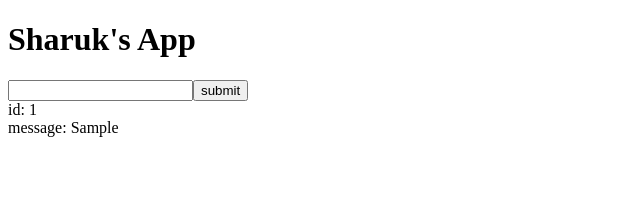
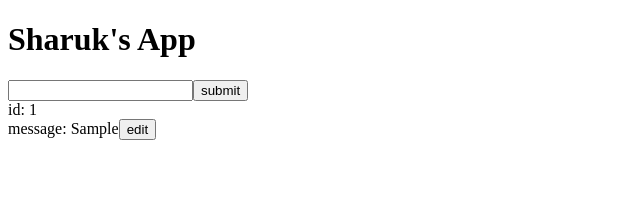
Before and after one commit to shaiksharuk/postgres-nodejs-template-cra, a React (Create React App) app: page / in a window 1280 px wide. Both pictures are taken after typing "Sample" into the empty fields and a click on the button "submit". Shown: the top 209 px of the page, without its empty margins (0-640 px from the left). Built offline with nearby package versions, Linux system fonts and the light colour scheme.

Commit message:
implement add and edit message functions

```diff
--- a/src/App.tsx
+++ b/src/App.tsx
@@ -7,11 +7,24 @@ function App() {
   const addItem = (item: Item) => {
     setItems([...items, item]);
   }
+  const editItem = (item: Item) => {
+    const idx = items.findIndex((i) => i.id===item.id)
+    if (idx < 0) {
+      window.alert(`invlaid idx: ${idx}`);
+      return
+    }
+    const newItems = [...items];
+    newItems[idx] = {
+      id: item.id,
+      message: item.message,
+    }
+    setItems(newItems);
+  }
   return (
     <div className="App">
       <h1>Sharuk's App</h1>
       <ItemInput addItem={addItem} maxId={Math.max(...[0, ...items.map(i => i.id)])} />
-      <ItemList items={items} />
+      <ItemList items={items} editItem={editItem}/>
     </div>
   );
 }
--- a/src/components/ItemList.tsx
+++ b/src/components/ItemList.tsx
@@ -28,24 +28,55 @@ export type Item = {
   message: string;
 }
 
-type ItemProps = Item;
+type ItemViewProps = {
+  item: Item;
+  editItem: (item: Item) => void;
+};
 
-function ItemView({ id, message }: ItemProps) {
-  return (
+function ItemView({ item: { id, message }, editItem }: ItemViewProps) {
+  const [isEditing, setIsEditing] = useState(false);
+  const [text, setText] = useState(message);
+  const startEditing = () => {
+    setIsEditing(true);
+  }
+  const cancelEditing = () => {
+    setIsEditing(false);
+    setText(message);
+  }
+  const textChangeHandler: React.ChangeEventHandler<HTMLInputElement> = (event) => {
+    setText(event.target.value)
+  }
+  const editItemHandler = () => {
+    editItem({ id, message: text });
+    setIsEditing(false);
+  }
+  const whenViewing = (
     <div>
       id: {id}
       <br />
       message: {message}
+      <button onClick={startEditing}>edit</button>
     </div>
   )
+  const whenEditing = (
+    <div>
+      id: {id}
+      <br />
+      <input type="text" value={text} onChange={textChangeHandler} />
+      <button onClick={editItemHandler}>apply</button>
+      <button onClick={cancelEditing}>cancel</button>
+    </div>
+  )
+  return isEditing ? whenEditing : whenViewing;
 }
 
 type ItemListProps = {
   items: Item[]
+  editItem: (item: Item) => void
 }
 
 export function ItemList(props: ItemListProps) {
-  const renderedItems = props.items.map(i => <ItemView {...i} />)
+  const renderedItems = props.items.map(i => <ItemView item={i} editItem={props.editItem}/>)
   return (
     <div>
       {renderedItems}
```
